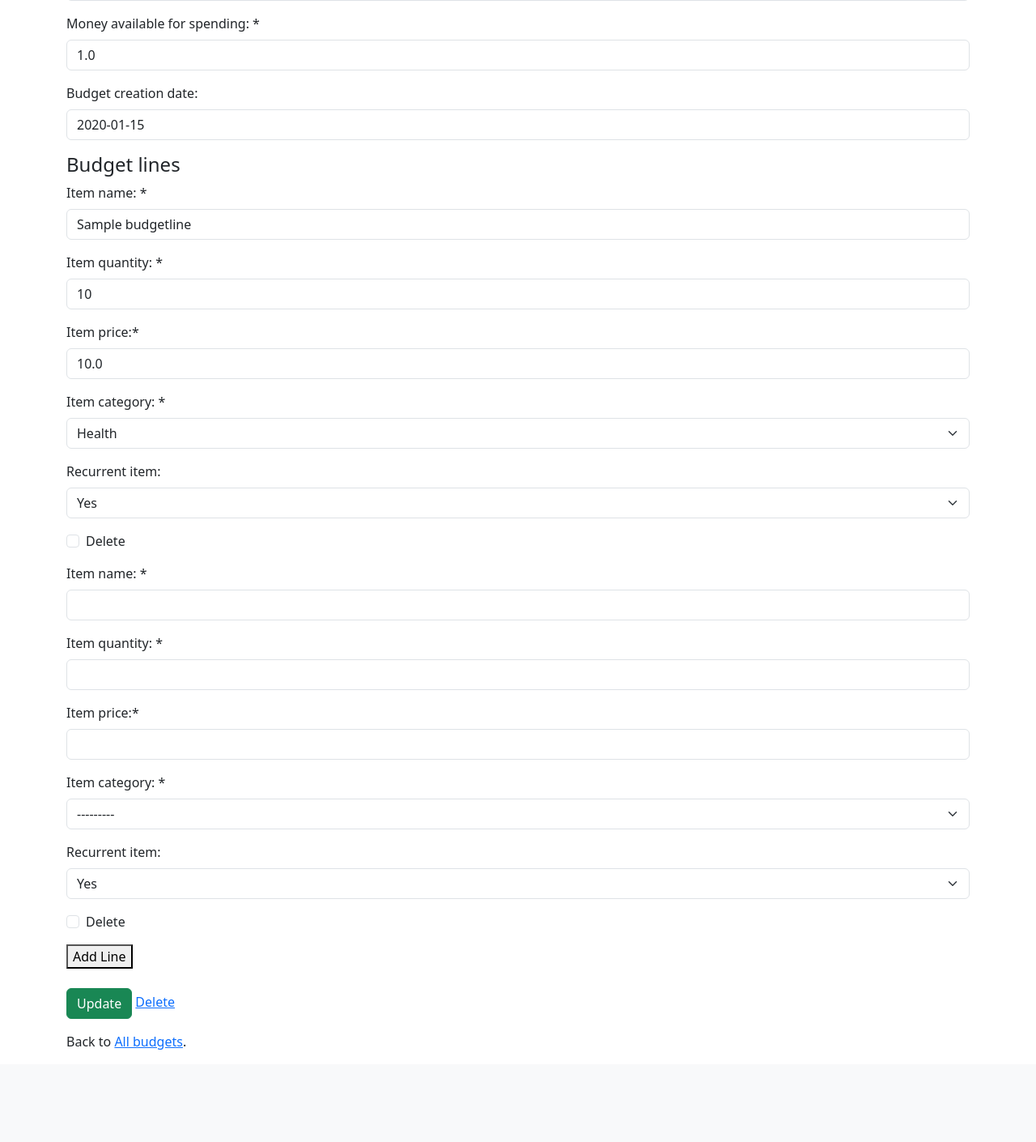
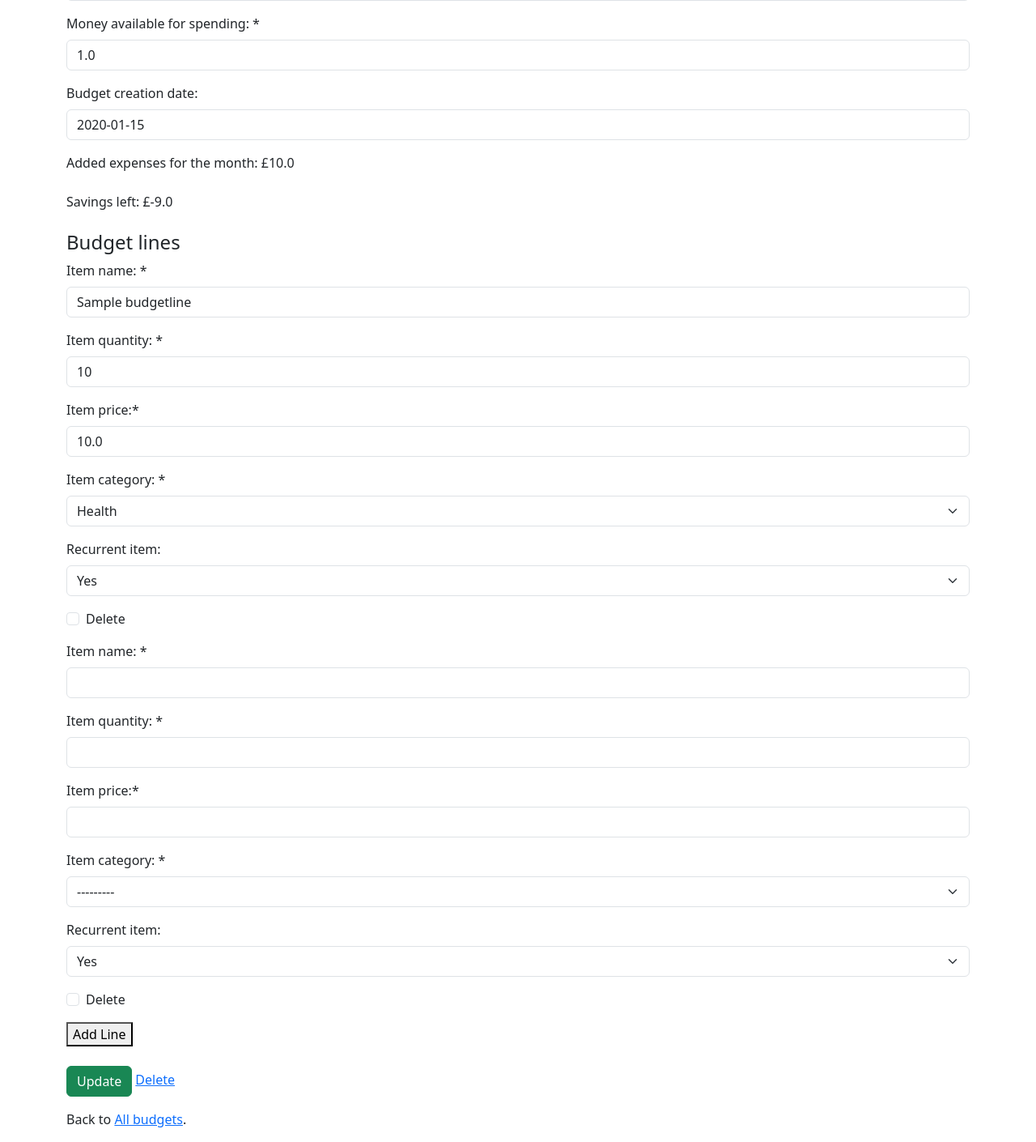
Before and after one commit to oc67/budgetingApp, a Django app: page /budgets/1/ in a window 1280 px wide. Shown: the part 399-1809 px from the top of the page at 81% size. Before the commit the page ends 1695 px from the top, so only its background shows below. Run offline with Django 4.2, Linux system fonts and the light colour scheme; a user stored in the database is signed in; tables that the repository leaves empty hold one stand-in row (values such as "Sample post"); some libraries are stand-ins or nearby versions.

Commit message:
added expenses performance

```diff
--- a/budgets/views.py
+++ b/budgets/views.py
@@ -5,9 +5,10 @@ from django.shortcuts import render, redirect
 from django.views.generic import (ListView, DetailView,
                                   UpdateView, DeleteView,
                                     CreateView,View)
-from .models import BudgetHeader
+from .models import BudgetHeader, BudgetLines
 from .forms import budgetForm, budgetLineFormSet
 
+from django.db.models import Sum
 from django.contrib import messages
 
 
@@ -76,6 +77,8 @@ class budgetsListView(LoginRequiredMixin,ListView):
 
 
 
+
+
 ##Supporting class to get the details of an existing budget
 class budgetLinesGet(DetailView):
     print("SUPPORTING CLASS called - budgetLinesGet class called")
@@ -92,6 +95,11 @@ class budgetLinesGet(DetailView):
         context["budgetHeaderForm"] = budgetForm(instance=budget)
         context["budgetLinesForm"] = budgetLineFormSet(instance=budget)
         #budget.budgetOrganisation = self.request.user
+        expenses_across_lines=budget.lines.aggregate(total=Sum('item_price'))['total'] or 0
+        context["total_expenses"] = expenses_across_lines
+        expenses_variance=budget.monthly_budget_available-expenses_across_lines
+        context["budget_status"]=expenses_variance
+
 
         #context["worksInSameCompany"]=budget.budgetOrganisation.isEqualNode(budget.budgetOrganisation)
 
--- a/templates/base.html
+++ b/templates/base.html
@@ -5,7 +5,7 @@
 <head>
 
       <!-- Specifies window title:-->
-      <title> Budgeting app</title>
+      <title> Personal budgeting app</title>
       <!-- Boostrap:-->
       <link href="https://cdn.jsdelivr.net/npm/bootstrap@5.3.3/dist/css/bootstrap.min.css" rel="stylesheet" integrity="sha384-QWTKZyjpPEjISv5WaRU9OFeRpok6YctnYmDr5pNlyT2bRjXh0JMhjY6hW+ALEwIH" crossorigin="anonymous">
       <link rel="stylesheet" href="{% static 'css/base.css' %}">
--- a/templates/new_budget/budget_detail.html
+++ b/templates/new_budget/budget_detail.html
@@ -19,7 +19,13 @@
 <form action="" method="post">{% csrf_token %}
     {{ budgetHeaderForm|crispy }}
 
+Added expenses for the month: £{{total_expenses}}
 
+<br><br>
+Savings left: £{{budget_status}}
+
+<br>
+<br>
 <h4> Budget lines</h4>
   <div id="formset-container">
     {{ budgetLinesForm.management_form }}
--- a/templates/new_budget/new_budget.html
+++ b/templates/new_budget/new_budget.html
@@ -24,7 +24,12 @@
     {{ form|crispy }}
     {{ formset.management_form }}
 
+Added expenses for the month: £{{total_expenses}}
 
+<br><br>
+Savings left: £{{budget_status}}
+
+<br><br>
 
 <h4> Budget lines</h4>
   <div id="formset-container">
```
Also changed, not shown: 1 other file.
